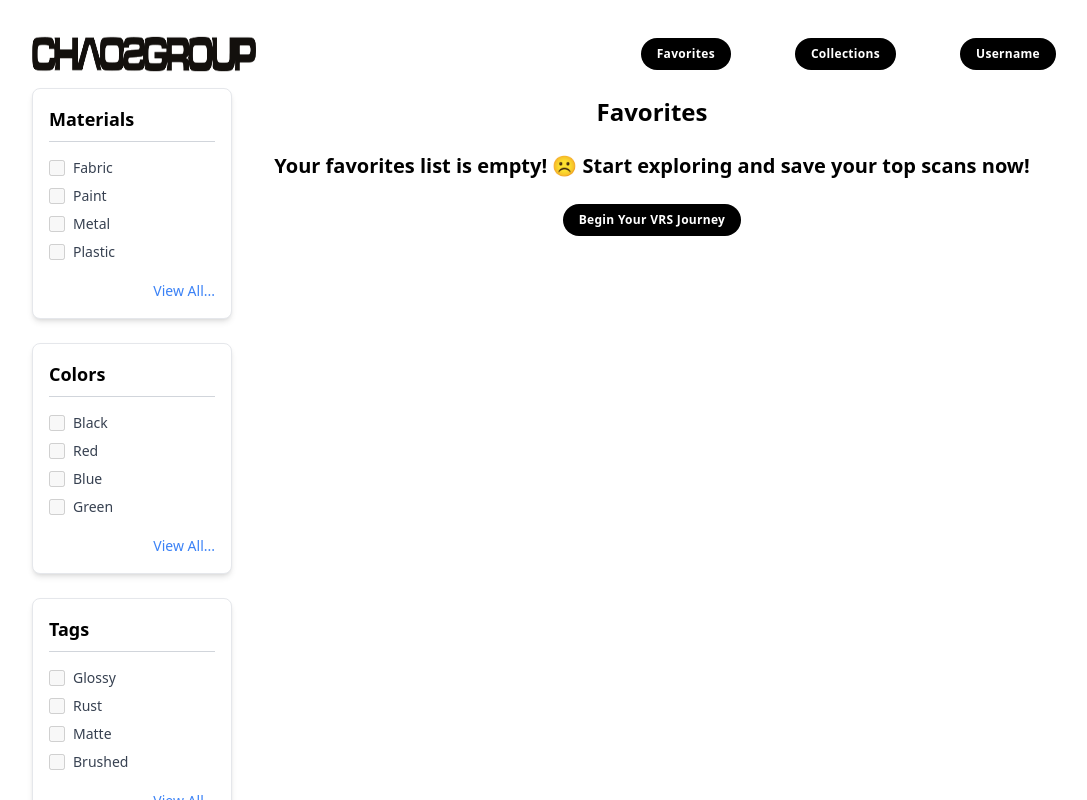
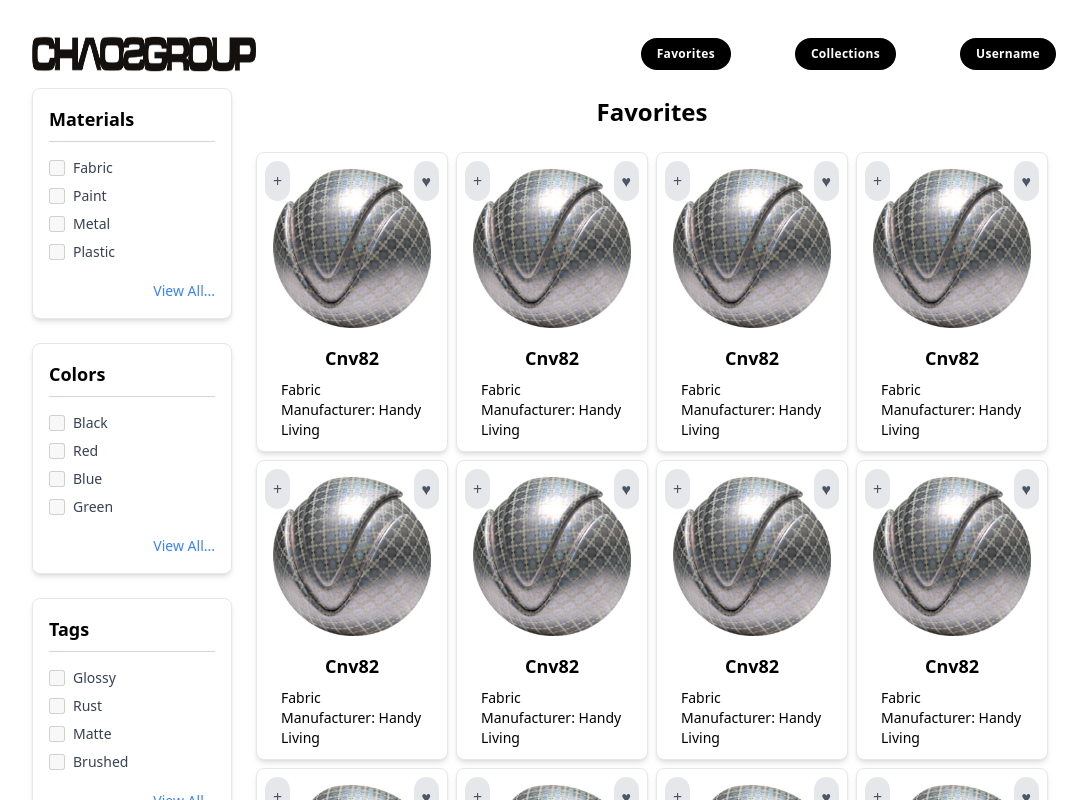
Before and after one commit to Martin-Andreev-288/vrscans-library, a React (Vite) app: page /favorites in a window 1280 px wide. Shown: the top 800 px of the page, without its empty margins (96-1183 px from the left). Built offline with nearby package versions, Linux system fonts and the light colour scheme; no server answers.

Commit message:
Adjust the favorites and the collections page according to the changes in the GenericPage component in the previous push
The changes are absolutely analogical to the changes in the Products component in this last push. The idea is to follow the single responsibility principle.

```diff
--- a/src/components/favoriteProductCard/FavoriteProductCard.tsx
+++ b/src/components/favoriteProductCard/FavoriteProductCard.tsx
@@ -54,7 +54,18 @@
 
       {/* Modals */}
       {isProductModalOpen && !isCollectionModalOpen && (
-        <ProductModal onClose={handleProductModalClose} isFavorite={false} />
+        <ProductModal
+          onClose={handleProductModalClose}
+          isFavorite={false}
+          thumb={productImage}
+          name="Cnv82"
+          material="Fabric"
+          manufacturer="Handy Living"
+          fileName="hnlt_25_s.vrscan"
+          colors="blue"
+          tags="V-Ray Next Recommended"
+          industries="Interior Design"
+        />
       )}
       {isCollectionModalOpen && <AddToCollectionModal onClose={handleCollectionModalClose} />}
     </>
--- a/src/pages/Collections.tsx
+++ b/src/pages/Collections.tsx
@@ -1,7 +1,9 @@
 import { CollectionsCard, CollectionsSidebar } from "../components";
 import GenericPage from "./GenericPage";
+import { useDataContext } from "../context/DataContext";
 
 export default function Collections() {
+  const { isLoading } = useDataContext();
   const collections = Array(12).fill(null);
   const emptyPageText = "No collections found. Add your first collection to get started.";
 
@@ -9,9 +11,12 @@
     <GenericPage
       SidebarComponent={CollectionsSidebar}
       title="Collections"
-      items={collections}
-      ComponentCard={CollectionsCard}
       emptyPageText={emptyPageText}
-    />
+      isLoading={isLoading}
+    >
+      {collections.map((collection) => (
+        <CollectionsCard />
+      ))}
+    </GenericPage>
   );
 }
--- a/src/pages/Favorites.tsx
+++ b/src/pages/Favorites.tsx
@@ -1,8 +1,10 @@
 import { NavLink } from "react-router-dom";
 import { FavoriteProductCard, ProductsFilters, Button } from "../components";
 import GenericPage from "./GenericPage";
+import { useDataContext } from "../context/DataContext";
 
 export default function Favorites() {
+  const { isLoading } = useDataContext();
   const favProducts = Array(12).fill(null);
   const emptyPageText =
     "Your favorites list is empty! ☹️ Start exploring and save your top scans now!";
@@ -11,14 +13,17 @@
     <GenericPage
       SidebarComponent={ProductsFilters}
       title="Favorites"
-      items={favProducts}
-      ComponentCard={FavoriteProductCard}
       emptyPageText={emptyPageText}
+      isLoading={isLoading}
       navButton={
         <NavLink to="/products">
           <Button type="navButton">Begin Your VRS Journey</Button>
         </NavLink>
       }
-    />
+    >
+      {favProducts.map((product) => (
+        <FavoriteProductCard />
+      ))}
+    </GenericPage>
   );
 }
```
